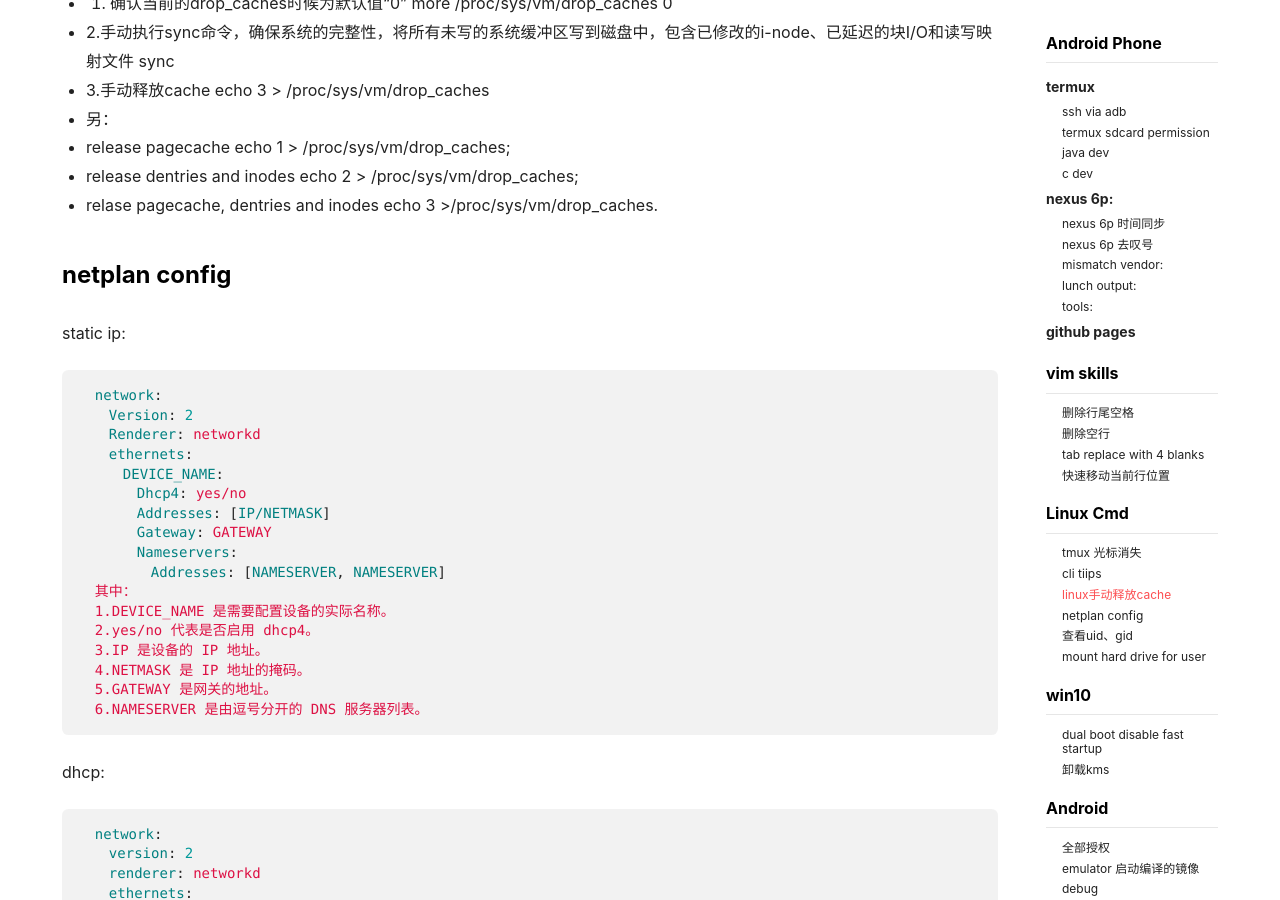
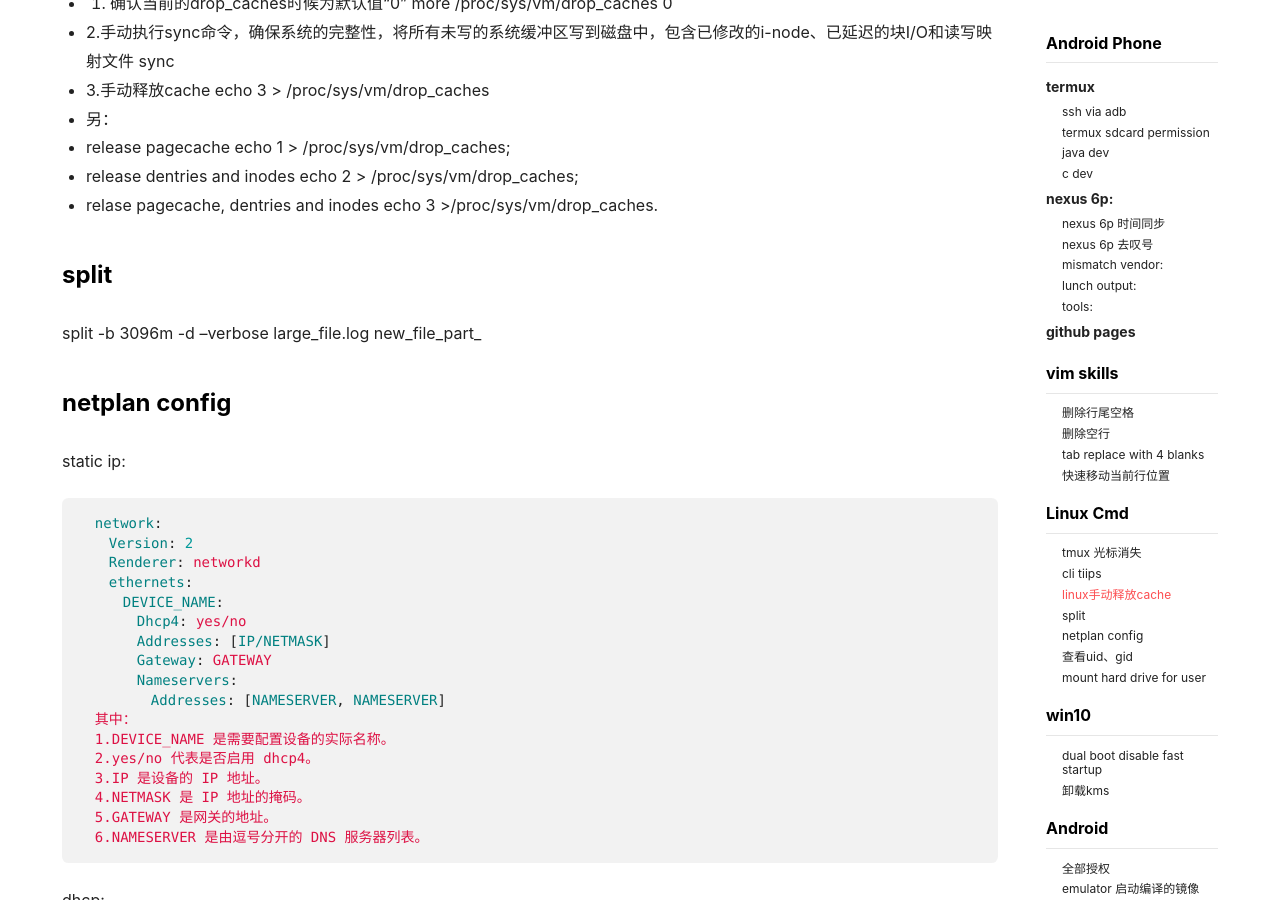
Before and after one commit to panard313/panard313.github.io, a Jekyll site: the page built from _posts/2018-05-29-using.md, in a window 1280 px wide and 900 px high, scrolled down 3737 px. Built offline with Jekyll 4.4.1, drawn with Linux system fonts in a browser that asks for light colours; nearby versions of some CDN libraries.

Commit message:
Title: add content Description: Author:

```diff
--- a/_posts/2018-05-29-using.md
+++ b/_posts/2018-05-29-using.md
@@ -150,6 +150,10 @@ Hello world, on termux!
 
 - relase pagecache, dentries and inodes
   echo 3 >/proc/sys/vm/drop_caches.
+
+### split
+
+split -b 3096m -d --verbose large_file.log new_file_part_
 
 ### netplan config
 
```
